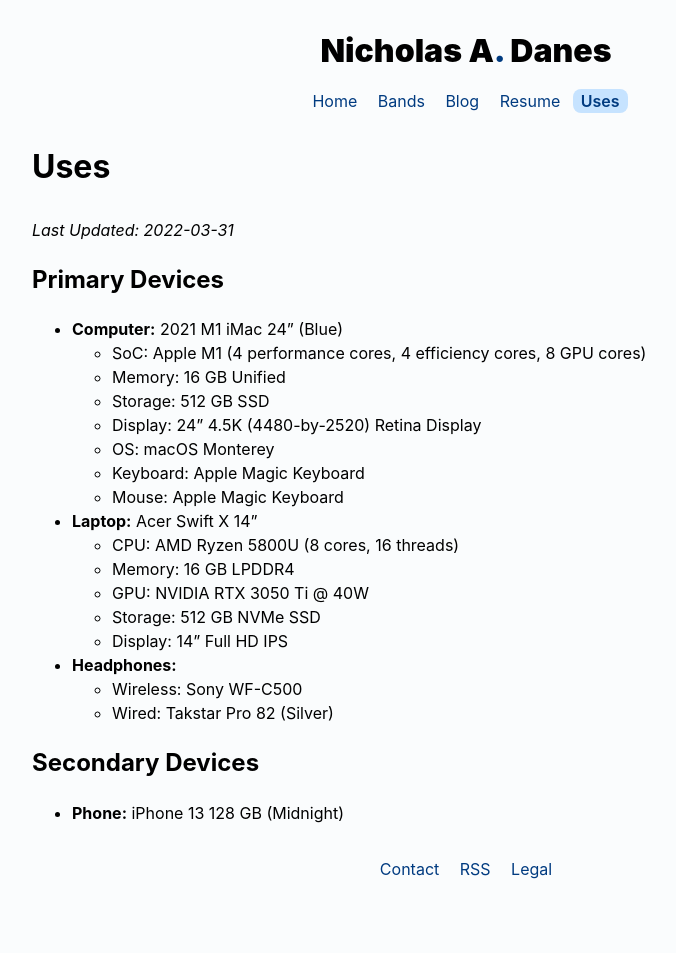
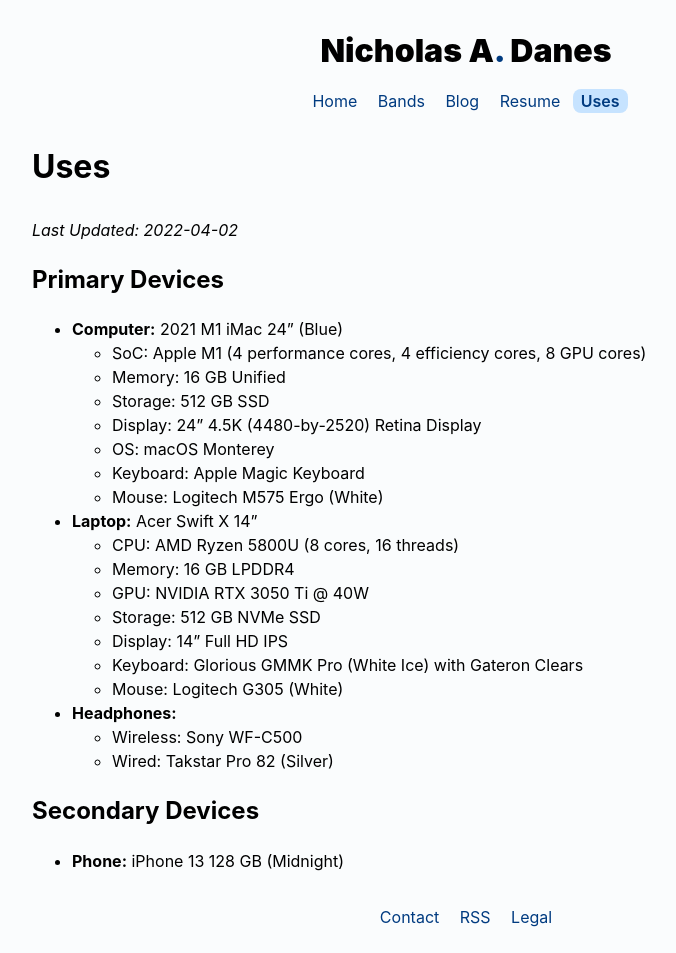
Before and after one commit to danesnick/old_website, a Jekyll site: the page built from uses.markdown, in a window 1280 px wide. Shown: the whole page, without its empty margins (174-850 px from the left). Built offline with Jekyll 4.4.1, drawn with Linux system fonts in a browser that asks for light colours; before the commit the page ends 905 px from its top, so only the background shows below that.

Commit message:
Updated uses page

```diff
--- a/uses.markdown
+++ b/uses.markdown
@@ -6,7 +6,7 @@
 # Uses
 
 
-*Last Updated: 2022-03-31*
+*Last Updated: 2022-04-02*
 
 ## Primary Devices
 * **Computer:** 2021 M1 iMac 24" (Blue)
@@ -16,13 +16,15 @@
 	+ Display: 24" 4.5K (4480-by-2520) Retina Display
 	+ OS: macOS Monterey
 	* Keyboard: Apple Magic Keyboard
-	* Mouse: Apple Magic Keyboard
+	* Mouse: Logitech M575 Ergo (White)
 * **Laptop:** Acer Swift X 14"
 	+ CPU: AMD Ryzen 5800U (8 cores, 16 threads)
 	+ Memory: 16 GB LPDDR4
 	+ GPU: NVIDIA RTX 3050 Ti @ 40W
 	+ Storage: 512 GB NVMe SSD
 	+ Display: 14" Full HD IPS
+	* Keyboard: Glorious GMMK Pro (White Ice) with Gateron Clears
+	* Mouse: Logitech G305 (White)
 * **Headphones:**
 	* Wireless: Sony WF-C500
 	* Wired: Takstar Pro 82 (Silver)
```
